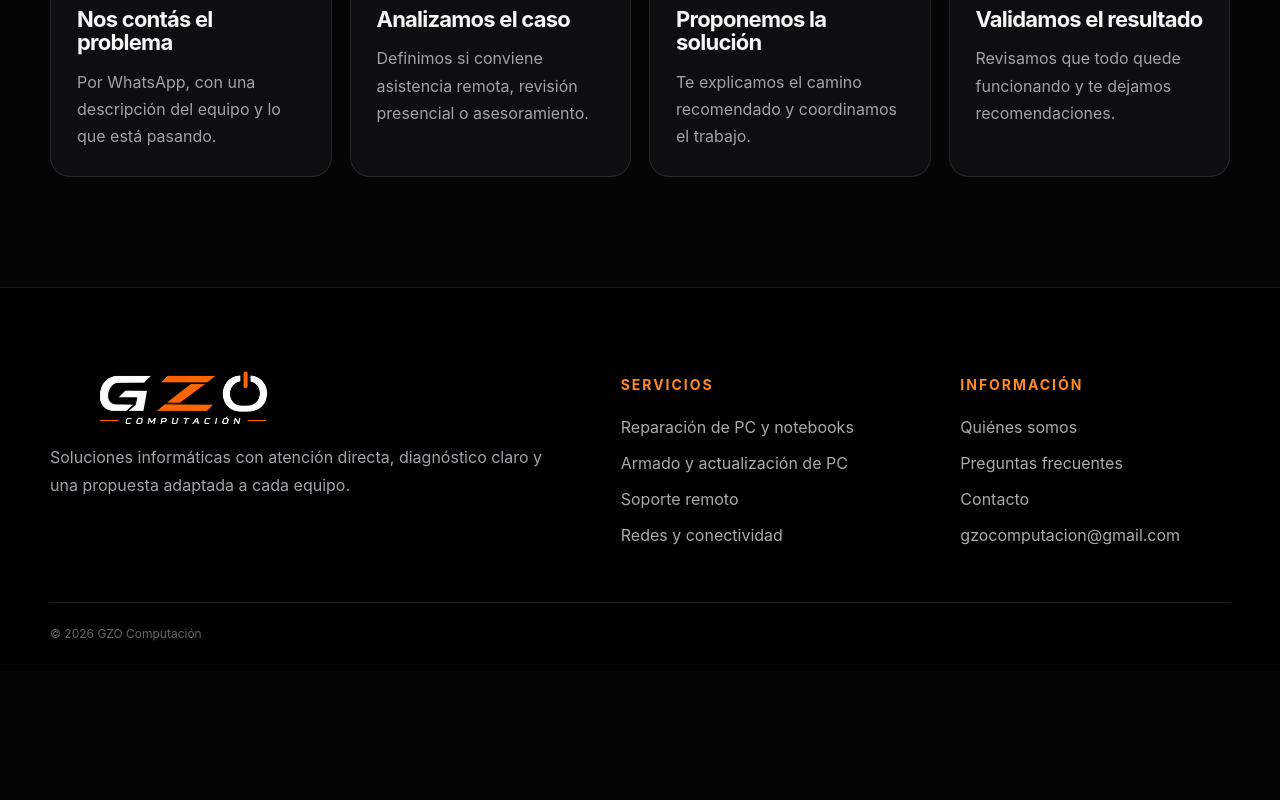
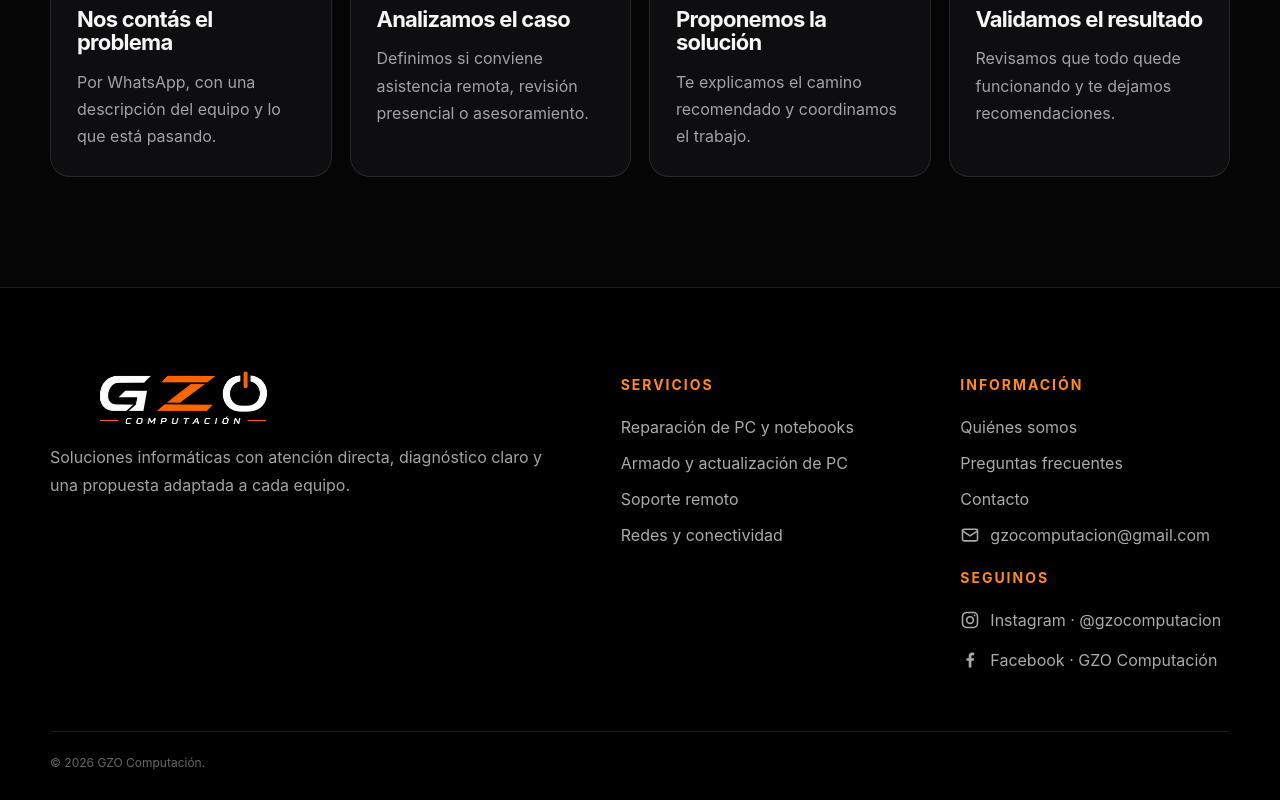
Before and after one commit to gonzaloncontreras/gzocomputacion, a Next.js app: page / in a window 1280 px wide. Shown: the part 1519-2319 px from the top of the page. Before the commit the page ends 2190 px from the top, so only its background shows below. Built offline with nearby package versions, Linux system fonts and the light colour scheme.

Commit message:
Agregar redes sociales e icono de correo al footer

```diff
--- a/components/site-footer.tsx
+++ b/components/site-footer.tsx
@@ -1,40 +1,151 @@
 import Image from "next/image";
 import Link from "next/link";
 import { site } from "@/lib/site";
+
+function InstagramIcon() {
+  return (
+    <svg
+      aria-hidden="true"
+      viewBox="0 0 24 24"
+      width="20"
+      height="20"
+      fill="none"
+      stroke="currentColor"
+      strokeWidth="1.9"
+      strokeLinecap="round"
+      strokeLinejoin="round"
+    >
+      <rect x="3" y="3" width="18" height="18" rx="5" />
+      <circle cx="12" cy="12" r="4" />
+      <circle cx="17.5" cy="6.5" r="1" fill="currentColor" stroke="none" />
+    </svg>
+  );
+}
+
+function FacebookIcon() {
+  return (
+    <svg
+      aria-hidden="true"
+      viewBox="0 0 24 24"
+      width="20"
+      height="20"
+      fill="currentColor"
+    >
+      <path d="M13.7 21v-8h2.8l.42-3.2H13.7V7.75c0-.93.27-1.56 1.62-1.56H17V3.33A22 22 0 0 0 14.55 3c-2.42 0-4.08 1.45-4.08 4.12V9.8H7.75V13h2.72v8h3.23Z" />
+    </svg>
+  );
+}
+
+function EmailIcon() {
+  return (
+    <svg
+      aria-hidden="true"
+      viewBox="0 0 24 24"
+      width="20"
+      height="20"
+      fill="none"
+      stroke="currentColor"
+      strokeWidth="1.9"
+      strokeLinecap="round"
+      strokeLinejoin="round"
+    >
+      <rect x="3" y="5" width="18" height="14" rx="2" />
+      <path d="m3 7 9 6 9-6" />
+    </svg>
+  );
+}
 
 export function SiteFooter() {
   return (
     <footer className="site-footer">
       <div className="footer-grid shell">
         <div className="footer-brand">
-          <Image src="/brand/gzo-logo-fondo-negro.png" alt="GZO Computación" width={310} height={104} />
+          <Image
+            src="/brand/gzo-logo-fondo-negro.png"
+            alt="GZO Computación"
+            width={310}
+            height={104}
+          />
           <p>
-            Soluciones informáticas con atención directa, diagnóstico claro y una propuesta adaptada a cada equipo.
+            Soluciones informáticas con atención directa, diagnóstico claro y
+            una propuesta adaptada a cada equipo.
           </p>
         </div>
 
         <div>
           <h3>Servicios</h3>
           <ul>
-            <li><Link href="/servicios">Reparación de PC y notebooks</Link></li>
-            <li><Link href="/servicios">Armado y actualización de PC</Link></li>
-            <li><Link href="/soporte-remoto">Soporte remoto</Link></li>
-            <li><Link href="/servicios">Redes y conectividad</Link></li>
+            <li>
+              <Link href="/servicios">Reparación de PC y notebooks</Link>
+            </li>
+            <li>
+              <Link href="/servicios">Armado y actualización de PC</Link>
+            </li>
+            <li>
+              <Link href="/soporte-remoto">Soporte remoto</Link>
+            </li>
+            <li>
+              <Link href="/servicios">Redes y conectividad</Link>
+            </li>
           </ul>
         </div>
 
         <div>
           <h3>Información</h3>
           <ul>
-            <li><Link href="/nosotros">Quiénes somos</Link></li>
-            <li><Link href="/preguntas-frecuentes">Preguntas frecuentes</Link></li>
-            <li><Link href="/contacto">Contacto</Link></li>
-            <li><a href={`mailto:${site.email}`}>{site.email}</a></li>
+            <li>
+              <Link href="/nosotros">Quiénes somos</Link>
+            </li>
+            <li>
+              <Link href="/preguntas-frecuentes">Preguntas frecuentes</Link>
+            </li>
+            <li>
+              <Link href="/contacto">Contacto</Link>
+            </li>
+            <li>
+              <a
+                href={`mailto:${site.email}`}
+                aria-label={`Enviar correo a ${site.email}`}
+                style={{ display: "inline-flex", alignItems: "center", gap: 10 }}
+              >
+                <EmailIcon />
+                <span>{site.email}</span>
+              </a>
+            </li>
+          </ul>
+
+          <h3>Seguinos</h3>
+          <ul>
+            <li>
+              <a
+                href={site.instagramUrl}
+                target="_blank"
+                rel="noopener noreferrer"
+                aria-label="Instagram de GZO Computación"
+                style={{ display: "inline-flex", alignItems: "center", gap: 10 }}
+              >
+                <InstagramIcon />
+                Instagram · {site.instagramHandle}
+              </a>
+            </li>
+            <li>
+              <a
+                href={site.facebookUrl}
+                target="_blank"
+                rel="noopener noreferrer"
+                aria-label="Facebook de GZO Computación"
+                style={{ display: "inline-flex", alignItems: "center", gap: 10 }}
+              >
+                <FacebookIcon />
+                Facebook · GZO Computación
+              </a>
+            </li>
           </ul>
         </div>
       </div>
+
       <div className="footer-bottom shell">
-        <span>© {new Date().getFullYear()} GZO Computación</span>
+        <span>© {new Date().getFullYear()} GZO Computación.</span>
       </div>
     </footer>
   );
--- a/lib/site.ts
+++ b/lib/site.ts
@@ -4,6 +4,9 @@ export const site = {
     "Soluciones informáticas, soporte técnico, armado de PC, redes y asistencia remota.",
   whatsappNumber: "541151798570",
   email: "gzocomputacion@gmail.com",
+  instagramUrl: "https://www.instagram.com/gzocomputacion/",
+  facebookUrl: "https://www.facebook.com/gzocomputacion/",
+  instagramHandle: "@gzocomputacion",
 };
 
 export function whatsappLink(message: string) {
```
